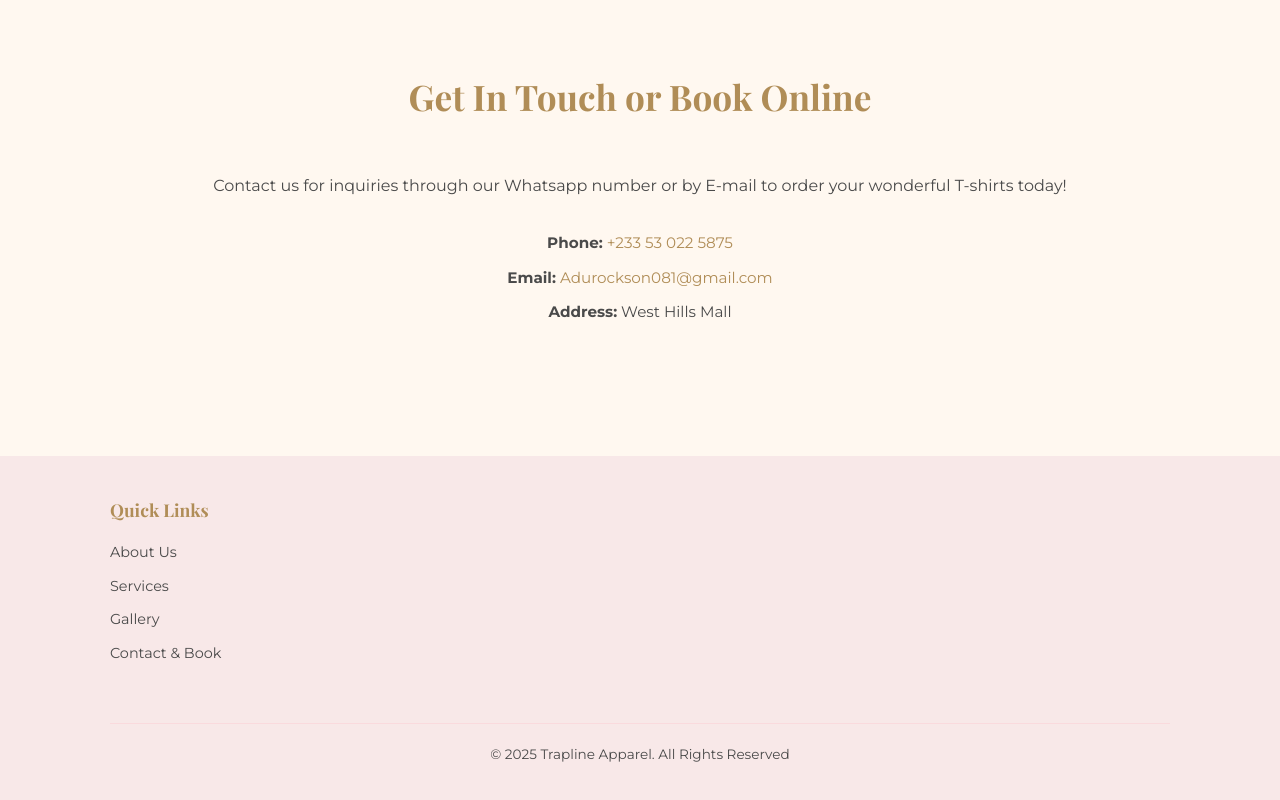
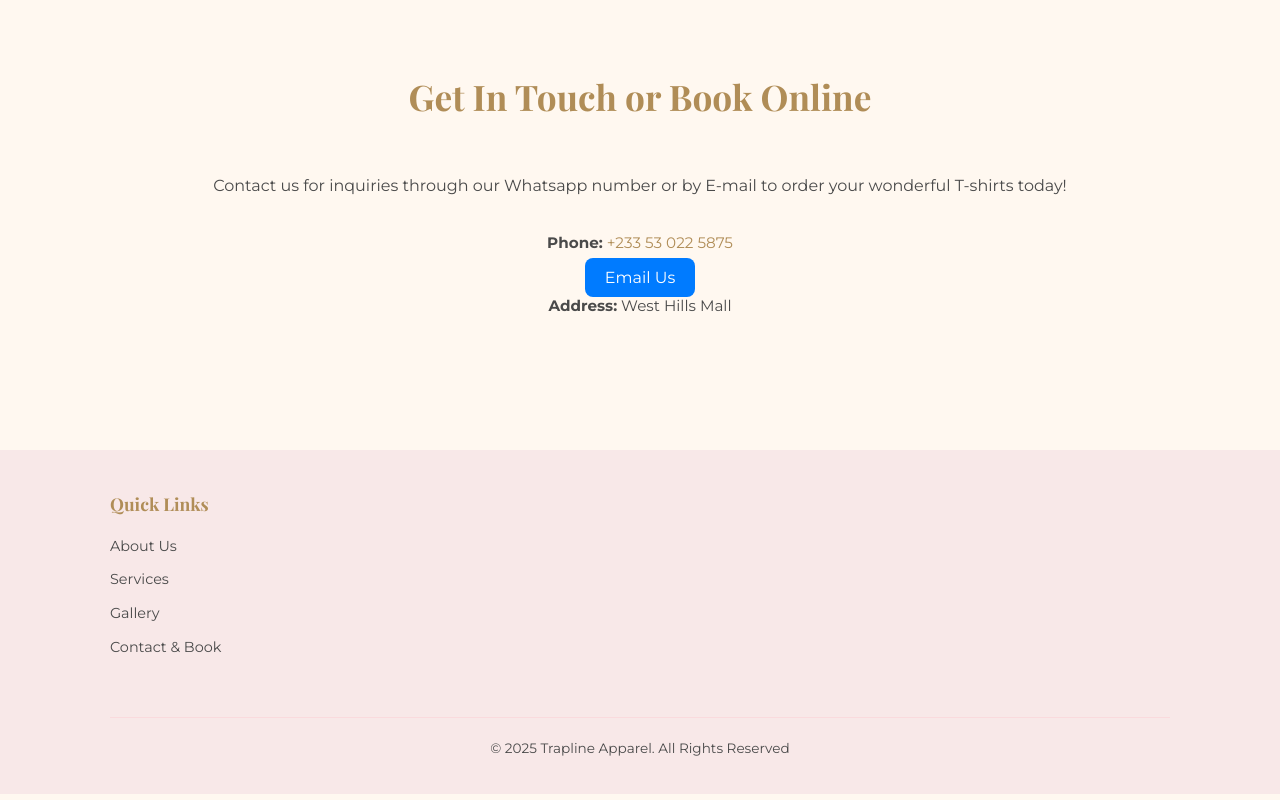
Before and after one commit to nene-tetteh/trapline, a plain HTML site: page index.html in a window 1280 px wide. Shown: the part 2072-2872 px from the top of the page. Drawn offline with nearby package versions, Linux system fonts and the light colour scheme; a web font is replaced by a local one.

Commit message:
Update index.html

```diff
--- a/index.html
+++ b/index.html
@@ -248,7 +248,9 @@
             <p>Contact us for inquiries through our Whatsapp number or by E-mail to order your wonderful T-shirts today!</p>
              <div class="contact-details">
                 <p><strong>Phone:</strong> <a href="tel:+233 53 022 5875">+233 53 022 5875</a></p>
-                <p><strong>Email:</strong> <a href="Adurockson081@gmail.com">Adurockson081@gmail.com</a></p>
+                <a href="mailto:adurockson081@gmail.com" style="background:#007BFF; color:white; padding:10px 20px; border-radius:8px; text-decoration:none;">
+Email Us
+</a>
                 <p><strong>Address:</strong> West Hills Mall</p>
              </div>
              <!-- <a href="#" class="cta-button contact-button" target="_blank" rel="noopener noreferrer">Book Online Now</a> -->
@@ -358,4 +360,5 @@
     </script>
 
 </body>
+
 </html>
```
